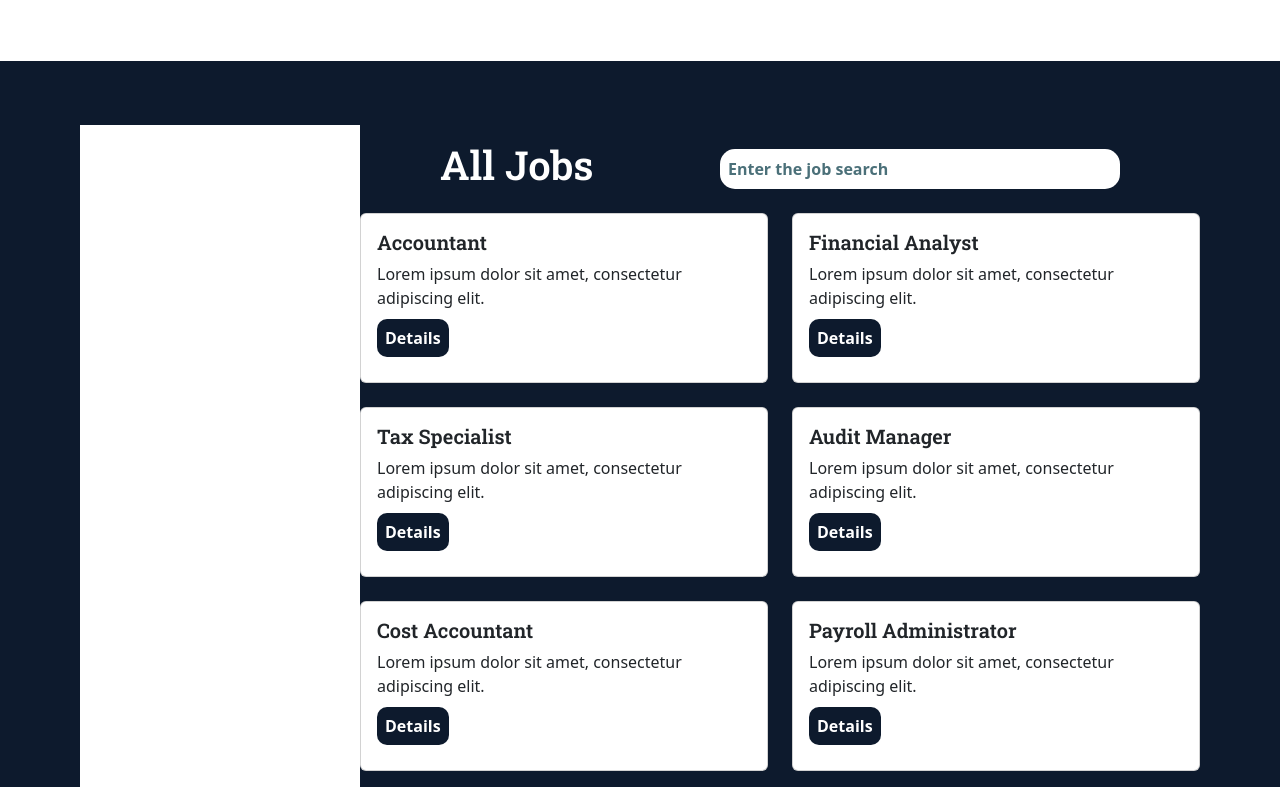
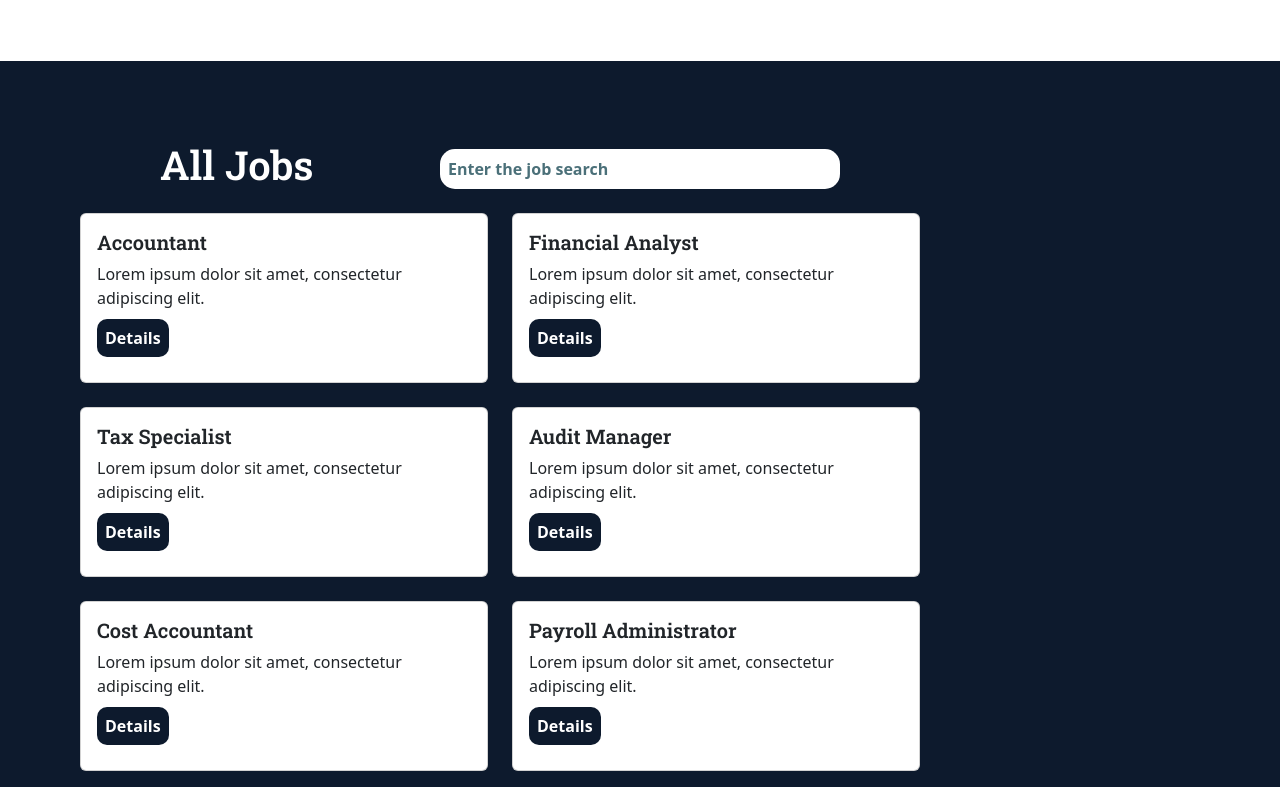
Before and after one commit to AlaAlmuhsen/JobHinting, a React (Create React App) app: page /findjob/Accounting in a window 1280 px wide. Shown: the part 513-1300 px from the top of the page. Built offline with nearby package versions, Linux system fonts and the light colour scheme; data requests are answered from the project's data file.

Commit message:
filers sidebar

```diff
--- /dev/null
+++ b/src/components/Filters.js
@@ -0,0 +1,65 @@
+// import React, { useEffect } from 'react'
+// import { useState } from 'react';
+// function Filters() {
+//     const [jobs, setJobs] = useState([]);
+//     const [isPending, setIsPending] = useState(true);
+//     const [error, setError] = useState(null);
+//     const [checkboxValue, setcheckboxValue] = useState("");
+//     const [filteredList, setFilteredList] = useState([]);
+//     useEffect(() => {
+//         fetch("http://localhost:5000/jobs")
+//           .then((res) => {
+//             if (!res.ok) {
+//               throw Error("Could not fetch the data for that resource");
+//             }
+//             return res.json();
+//           })
+//           .then((data) => {
+//             setJobs(data);
+//             setIsPending(false);
+//             setError(null);
+//           })
+//           .catch((err) => {
+//             setIsPending(false);
+//             setError(err.message);
+//           });
+//       }, []);
+//     //   console.log(jobs)
+//       const getCheckboxValue=(e)=>{
+//        setInputValue(e.target.value)
+//       }
+
+//       let FinalResultArray = jobs
+
+//     useEffect(()=>{
+
+//     FinalResultArray = FinalResultArray.filter((job) =>job.typeOfEmployment === inputValue);
+
+//     FinalResultArray = FinalResultArray.filter((job) =>job.category === inputValue);
+
+//     FinalResultArray = FinalResultArray.filter((job) =>job.jobLevel === inputValue);
+
+//     },[inputValue]);
+
+
+
+//   return (
+//     <div>
+//      <h6>Type of Employment</h6>
+//           <div className="form-check">
+//             <input className="form-check-input" type="checkbox" value="Full-time" id="flexCheckDefault" onChange={getCheckboxValue} />
+//             <label className="form-check-label" for="flexCheckDefault">
+//             Full-time
+//             </label>
+//           </div>
+//           <div className="form-check">
+//             <input className="form-check-input" type="checkbox" value="Part-time" id="flexCheckChecked" onChange={getCheckboxValue}/>
+//             <label className="form-check-label" for="flexCheckChecked">
+//             Part-time
+//             </label>
+//           </div>
+//     </div>
+//   )
+// }
+
+// export default Filters
--- a/src/components/JobSearch.js
+++ b/src/components/JobSearch.js
@@ -9,6 +9,7 @@ function JobSearch() {
   const [inputValue, setInputValue] = useState("");
   const [filteredList, setFilteredList] = useState([]);
   const { category } = useParams();
+  const [checkboxValue, setcheckboxValue] = useState("");
 
   useEffect(() => {
     fetch("http://localhost:5000/jobs")
@@ -41,9 +42,40 @@ function JobSearch() {
     );
     setFilteredList(searchResult);
   }
+// *********************************************************************************************************
+  // const handleCheckboxValue=(e)=>{
+  //   setcheckboxValue(e.target.value)
+  //  }
+
+  //  let FinalResultArray = jobs
+
+  //   useEffect(()=>{
+
+  //   FinalResultArray = FinalResultArray.filter((job) =>job.typeOfEmployment === checkboxValue);
+
+  //   FinalResultArray = FinalResultArray.filter((job) =>job.category === checkboxValue);
+
+  //   FinalResultArray = FinalResultArray.filter((job) =>job.jobLevel === checkboxValue);
+
+  //   },[checkboxValue]);
 
   return (
     <>
+     {/* <div>
+     <h6>Type of Employment</h6>
+          <div className="form-check">
+            <input className="form-check-input" type="checkbox" value="Full-time" id="flexCheckDefault" onChange={handleCheckboxValue} />
+            <label className="form-check-label" for="flexCheckDefault">
+            Full-time
+            </label>
+          </div>
+          <div className="form-check">
+            <input className="form-check-input" type="checkbox" value="Part-time" id="flexCheckChecked" onChange={getCheckboxValue}/>
+            <label className="form-check-label" for="flexCheckChecked">
+            Part-time
+            </label>
+          </div>
+    </div> */}
       <div className="AllJob">
         <h1 id="title-of-card">All Jobs</h1>
         <input
--- a/src/pages/Findjob.js
+++ b/src/pages/Findjob.js
@@ -3,7 +3,9 @@ import Header from '../components/Header';
 import JobSearch from '../components/JobSearch';
 import jobSeeker from '../images/jobSeeker.png'
 import Footer from '../components/Footer';
+import Filters from '../components/Filters';
 const Findjob = () => {
+
   return (
     <div className='find-job'>
       <Header active='find'/>
@@ -17,9 +19,9 @@ const Findjob = () => {
       </div>
       <div className='content'>
         <div className="row m-0 g-5">
-          <div className="col-3 p-0 " id='filtersDiv'>
+          {/* <div className="col-3 p-0 " id='filtersDiv'>
 
-          </div>
+          </div> */}
           <div className="col-9 p-0">
           <JobSearch/>
 
```
